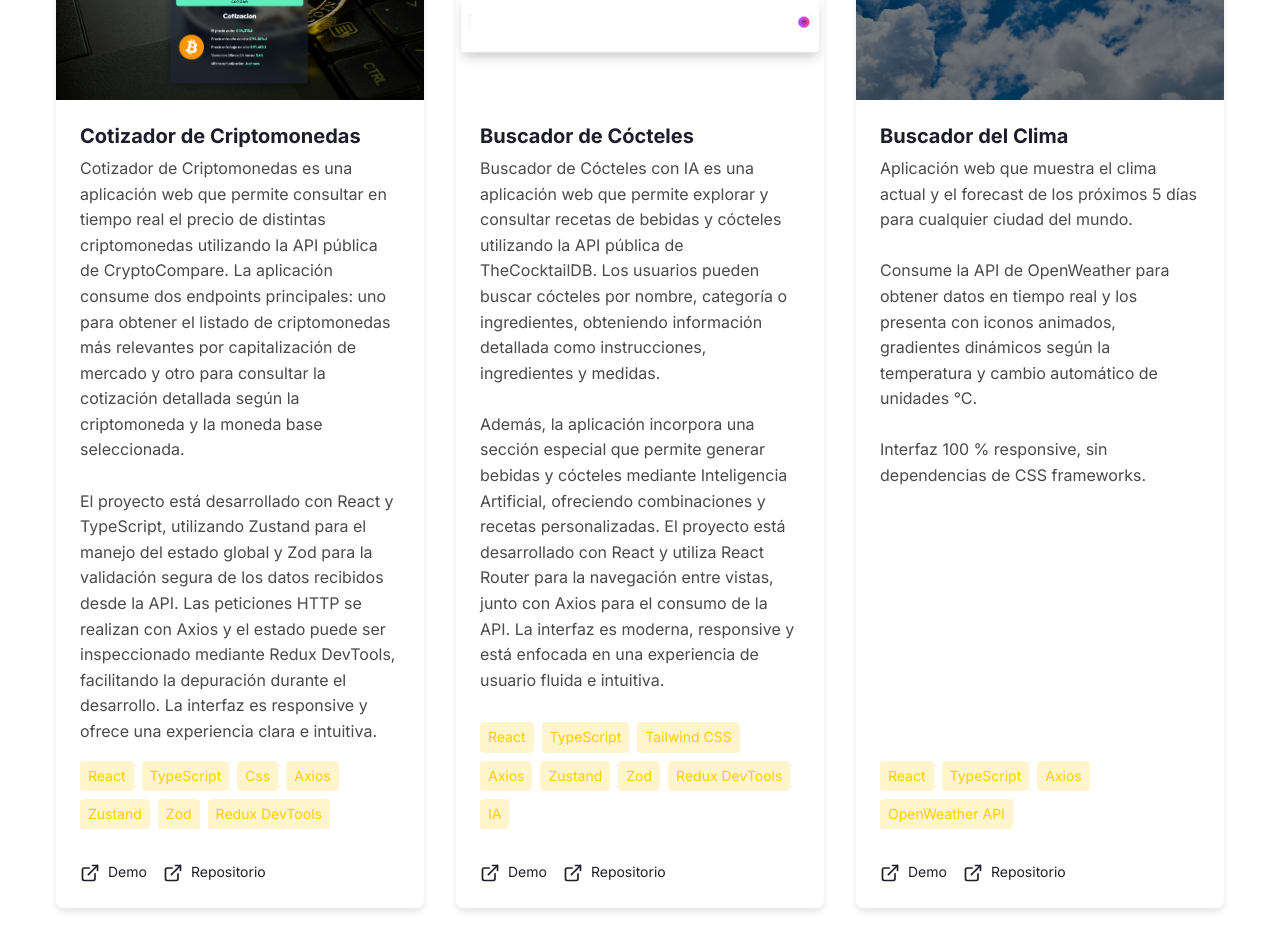
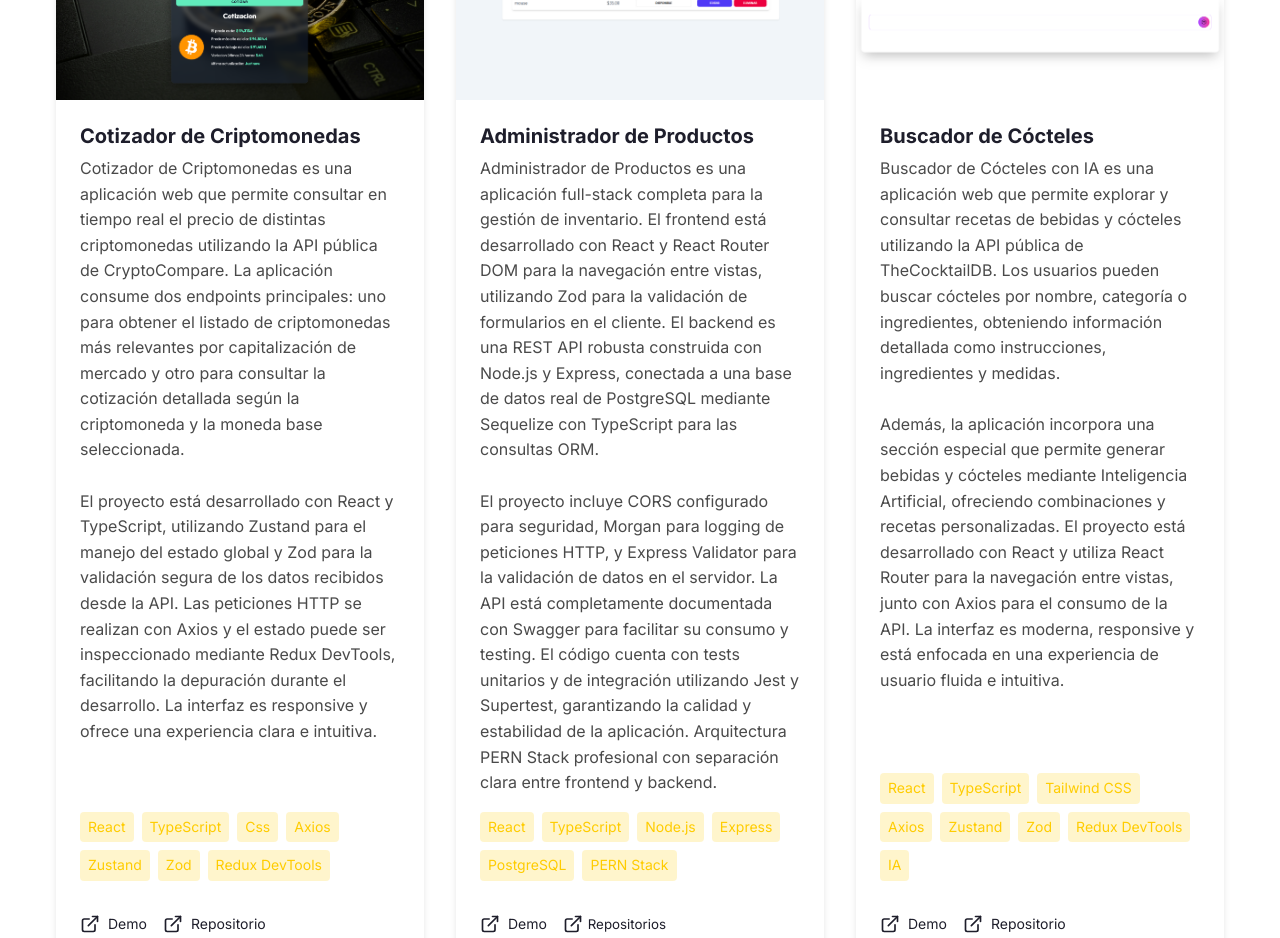
Before and after one commit to r0odr1/portfolio-r0odri, a Next.js app: page / in a window 1280 px wide. Shown: the part 2560-3498 px from the top of the page. Built offline with nearby package versions, Linux system fonts and the light colour scheme.

Commit message:
Agregando nuevo proyecto full stack con PERN

```diff
--- a/components/Projects/index.tsx
+++ b/components/Projects/index.tsx
@@ -22,6 +22,20 @@ const projectsData = [
   },
   {
     id: 2,
+    title: 'Administrador de Productos',
+    description: 'Administrador de Productos es una aplicación full-stack completa para la gestión de inventario. El frontend está desarrollado con React y React Router DOM para la navegación entre vistas, utilizando Zod para la validación de formularios en el cliente. El backend es una REST API robusta construida con Node.js y Express, conectada a una base de datos real de PostgreSQL mediante Sequelize con TypeScript para las consultas ORM.\n\nEl proyecto incluye CORS configurado para seguridad, Morgan para logging de peticiones HTTP, y Express Validator para la validación de datos en el servidor. La API está completamente documentada con Swagger para facilitar su consumo y testing. El código cuenta con tests unitarios y de integración utilizando Jest y Supertest, garantizando la calidad y estabilidad de la aplicación. Arquitectura PERN Stack profesional con separación clara entre frontend y backend.',
+    image: '/assets/images/AdministradorProductos.png',
+    tags: ['React', 'TypeScript', 'Node.js', 'Express', 'PostgreSQL', 'PERN Stack'],
+    links: {
+      live: 'https://administrador-productos-kappa.vercel.app',
+      repos: [
+        { name: 'Repositorio del Front', url: 'https://github.com/r0odr1/administrador-productos' },
+        { name: 'Repositorio del Back', url: 'https://github.com/r0odr1/administrador-productos-back' },
+      ]
+    },
+  },
+  {
+    id: 3,
     title: 'Buscador de Cócteles',
     description: 'Buscador de Cócteles con IA es una aplicación web que permite explorar y consultar recetas de bebidas y cócteles utilizando la API pública de TheCocktailDB. Los usuarios pueden buscar cócteles por nombre, categoría o ingredientes, obteniendo información detallada como instrucciones, ingredientes y medidas.\n\nAdemás, la aplicación incorpora una sección especial que permite generar bebidas y cócteles mediante Inteligencia Artificial, ofreciendo combinaciones y recetas personalizadas. El proyecto está desarrollado con React y utiliza React Router para la navegación entre vistas, junto con Axios para el consumo de la API. La interfaz es moderna, responsive y está enfocada en una experiencia de usuario fluida e intuitiva.',
     image: '/assets/images/BuscadorCocteles.png',
@@ -34,7 +48,7 @@ const projectsData = [
     },
   },
   {
-    id: 3,
+    id: 4,
     title: 'Buscador del Clima',
     description: 'Aplicación web que muestra el clima actual y el forecast de los próximos 5 días para cualquier ciudad del mundo.\n\n' +
     'Consume la API de OpenWeather para obtener datos en tiempo real y los presenta con iconos animados, gradientes dinámicos según la temperatura y cambio automático de unidades °C.\n\n' +
@@ -49,7 +63,7 @@ const projectsData = [
     },
   },
   {
-    id: 4,
+    id: 5,
     title: 'Contador de Calorias',
     description: 'Contador de Calorías es una aplicación web que permite registrar y controlar la ingesta diaria de alimentos, así como las calorías consumidas y quemadas. El usuario puede agregar, editar y eliminar registros de manera dinámica.\n\nLa aplicación calcula automáticamente el total de calorías y el balance restante, ofreciendo una visión clara del progreso diario. La información se gestiona con JavaScript y se persiste utilizando localStorage, asegurando que los datos no se pierdan al recargar la página. Además, cuenta con un diseño responsive para una experiencia fluida en cualquier dispositivo.',
     image: '/assets/images/calories.png',
@@ -62,7 +76,7 @@ const projectsData = [
     },
   },
   {
-    id: 5,
+    id: 6,
     title: 'Planificador de Gastos',
     description: 'Planificador de Gastos es una aplicación web diseñada para ayudar a los usuarios a organizar y controlar sus finanzas personales. Permite registrar ingresos y gastos, asignarlos a diferentes categorías y establecer un presupuesto mensual.\n\nLa aplicación calcula automáticamente el total disponible, los gastos acumulados y el balance restante en tiempo real. Toda la información se gestiona con JavaScript y se almacena en localStorage, asegurando que los datos se conserven incluso al recargar la página. Además, cuenta con un diseño responsive que facilita su uso en cualquier dispositivo.',
     image: '/assets/images/planificadorGastos.png',
@@ -75,7 +89,7 @@ const projectsData = [
     },
   },
   {
-    id: 6,
+    id: 7,
     title: 'Seguimiento de Pacientes',
     description: 'Seguimiento de Pacientes es una aplicación web desarrollada para la gestión de pacientes en una veterinaria. Permite registrar, visualizar, editar y eliminar información de pacientes, incluyendo datos del propietario, fecha de alta y síntomas.\n\nLa aplicación está construida con React y TypeScript, utilizando Zustand para el manejo del estado global. Los datos se persisten mediante localStorage, garantizando que la información no se pierda al recargar la página. Además, cuenta con una interfaz moderna y responsive desarrollada con Tailwind CSS, enfocada en una experiencia de usuario clara e intuitiva.',
     image: '/assets/images/AdministradorPacientes.png',
@@ -88,7 +102,7 @@ const projectsData = [
     },
   },
     {
-    id: 7,
+    id: 8,
     title: 'Tienda de Guitarras',
     description: 'Tienda de Guitarras es una tienda en línea para la compra de guitarras. La aplicación permite agregar productos al carrito de compras, modificar cantidades, eliminar ítems individuales o vaciar el carrito completo.\n\nEl carrito se gestiona de forma dinámica con JavaScript y los productos se almacenan en localStorage, garantizando que la información se mantenga incluso al recargar la página. Además, cuenta con un diseño responsive para una experiencia óptima en cualquier dispositivo.',
     image: '/assets/images/guitarras.jpg',
@@ -101,7 +115,7 @@ const projectsData = [
     },
   },
   {
-    id: 8,
+    id: 9,
     title: 'RicaApp',
     description: 'Es una app web, enfocada en servicios de restaurante, para pedir comida en línea y realizar reservas en el restaurante, siempre y cuando estén registrados en la aplicación. \n\nSe ofrece una buena experiencia de usuario visual y fluida. Cabe resaltar que tiene diseño responsive, lo que significa que puede abrirse en cualquier dispositivo sin perder consistencia.',
     image: '/assets/images/ricaapp.png',
@@ -115,7 +129,7 @@ const projectsData = [
     },
   },
   {
-    id: 9,
+    id: 10,
     title: 'Festival de Música',
     description: 'Festival de Música es una aplicación web que muestra información sobre festivales y artistas destacados. Su diseño atractivo y navegación simple facilitan la exploración del contenido musical. \n\nEl sitio cuenta con diseño responsive, lo que asegura una experiencia fluida y consistente en móviles, tabletas y computadoras.',
     image: '/assets/images/festivalmusica.png',
@@ -128,7 +142,7 @@ const projectsData = [
     },
   },
   {
-    id: 10,
+    id: 11,
     title: 'Frontend Store',
     description: 'Frontend Store es una tienda en línea que ofrece una experiencia de compra moderna y accesible. Con una interfaz limpia y navegación sencilla, permite a los usuarios explorar y adquirir productos de manera eficiente. \n\nEl sitio está diseñado para adaptarse a cualquier dispositivo, gracias a su diseño responsive, lo que garantiza una experiencia fluida y consistente en móviles, tabletas y computadoras.',
     image: '/assets/images/frontendstore.png',
@@ -141,7 +155,7 @@ const projectsData = [
     },
   },
   {
-    id: 11,
+    id: 12,
     title: 'Blog Café',
     description: 'Blog Café es un blog dedicado al mundo del café, con contenido sobre variedades, preparación y curiosidades. Su diseño visual atractivo facilita la lectura y la navegación. \n\nOfrece una experiencia de usuario fluida y cuenta con diseño responsive, lo que permite acceder desde cualquier dispositivo sin perder calidad ni funcionalidad.',
     image: '/assets/images/blogcafe.png',
@@ -154,7 +168,7 @@ const projectsData = [
     },
   },
   {
-    id: 12,
+    id: 13,
     title: 'Bienes Raíces',
     description: 'Bienes Raíces es una plataforma en línea para la compra, venta y alquiler de propiedades, con una amplia variedad de inmuebles y fotos de alta calidad para facilitar la toma de decisiones. \n\nEl sitio cuenta con filtros de búsqueda avanzados y diseño responsive, lo que asegura una experiencia fluida en cualquier dispositivo.',
     image: '/assets/images/bienesraices.png',
```
Also changed, not shown: public/assets/images/AdministradorProductos.png (added).
